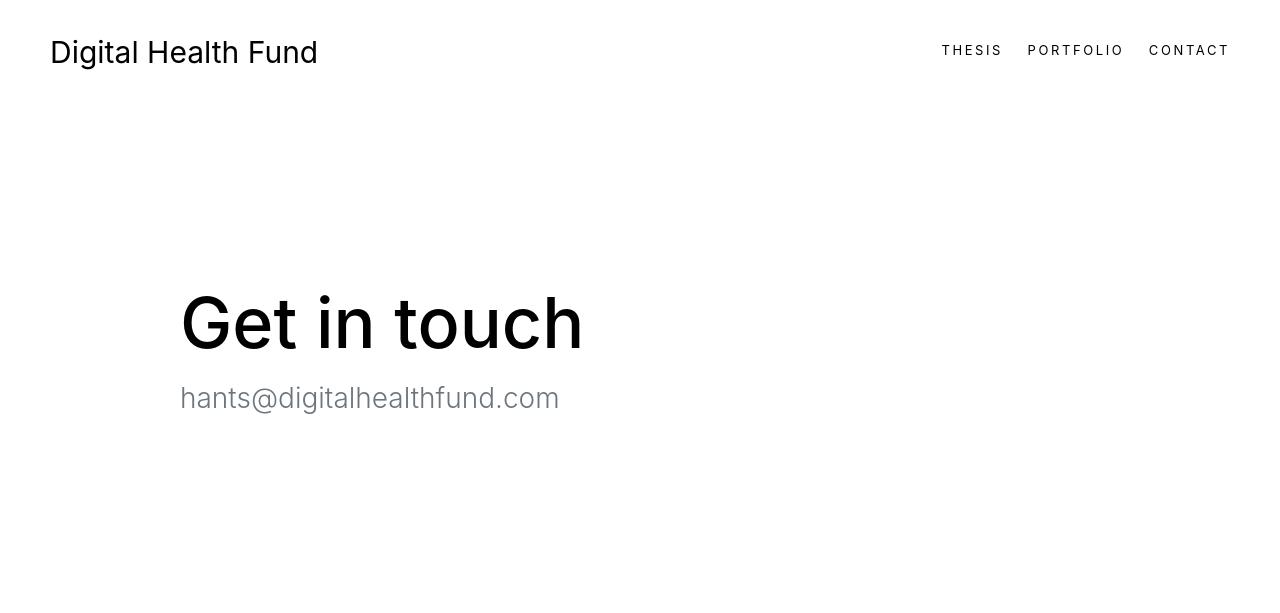
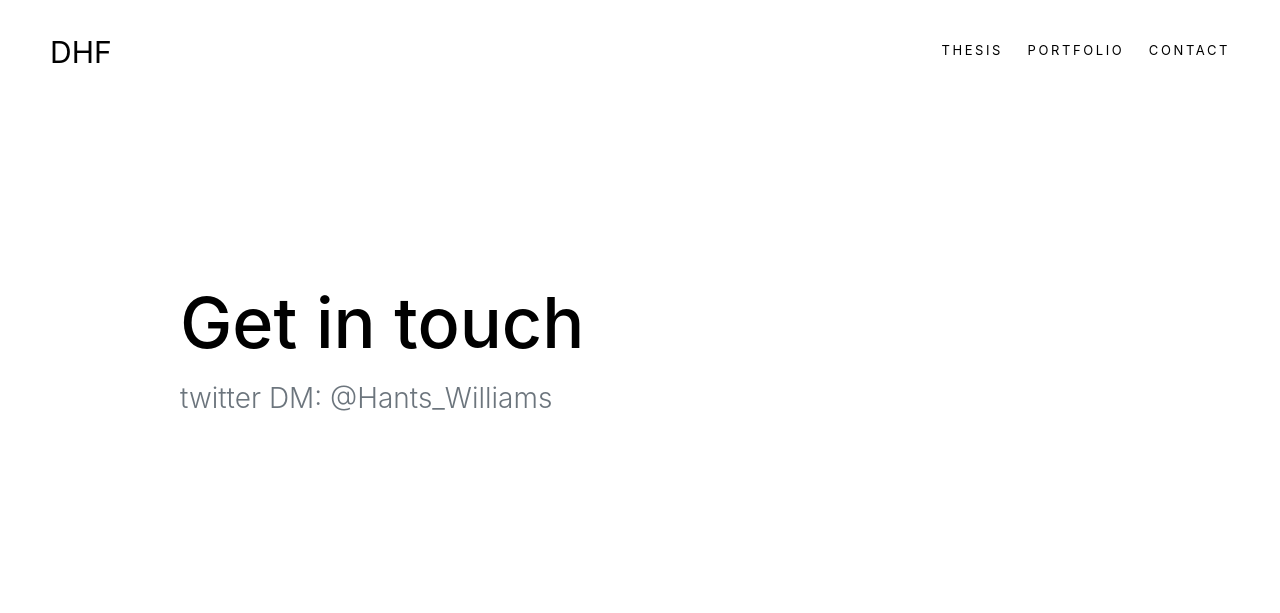
Before and after one commit to hantswilliams/digitalhealthfund, a Flask app: page /contact in a window 1280 px wide. Shown: the top 613 px of the page. Run offline with Flask 2, Linux system fonts and the light colour scheme; some libraries are stand-ins or nearby versions.

Commit message:
updates to description

```diff
--- a/templates/base.html
+++ b/templates/base.html
@@ -21,7 +21,7 @@
     <header class="templateux-navbar" data-aos="fade-down">
       <div class="container-fluid">
         <div class="row">
-          <div class="col-sm-3 col-3"><div class="site-logo"><a href="/" class="animsition-link">Digital Health Fund</a></div></div>
+          <div class="col-sm-3 col-3"><div class="site-logo"><a href="/" class="animsition-link">DHF</a></div></div>
           <div class="col-sm-9 col-9 text-right">
 
             <button class="hamburger hamburger--spin toggle-menu ml-auto js-toggle-menu" type="button">
--- a/templates/contact.html
+++ b/templates/contact.html
@@ -11,7 +11,7 @@
 
           <div class="col-md-10" data-aos="fade-up">
             <h1>Get in touch</h1>
-            <p class="lead">hants@digitalhealthfund.com </p>
+            <p class="lead">twitter DM: @Hants_Williams </p>
                                 <!-- <a href="#next" class="go-down js-smoothscroll"></a> -->
 
           </div>
```
Also changed, not shown: 1 other file.
